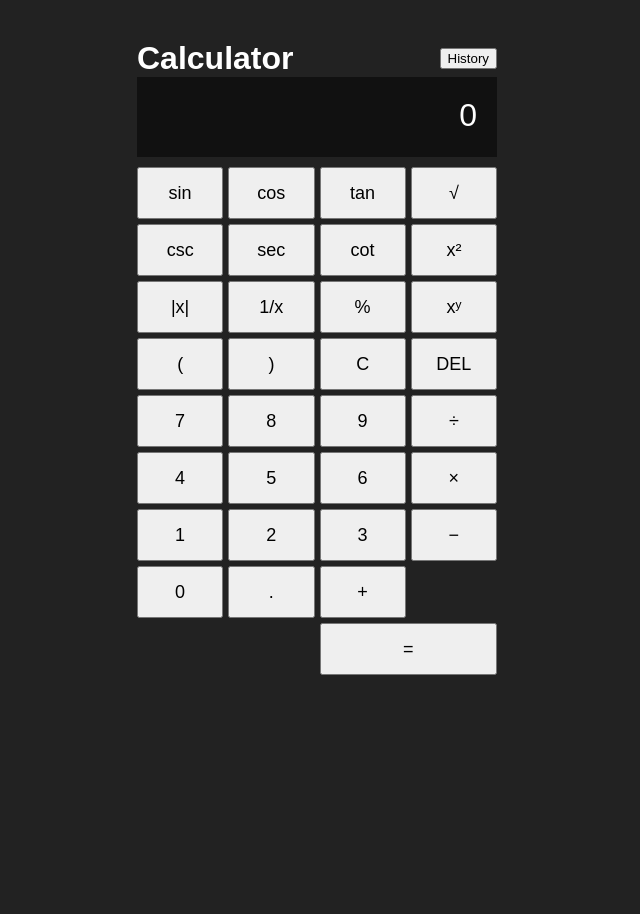
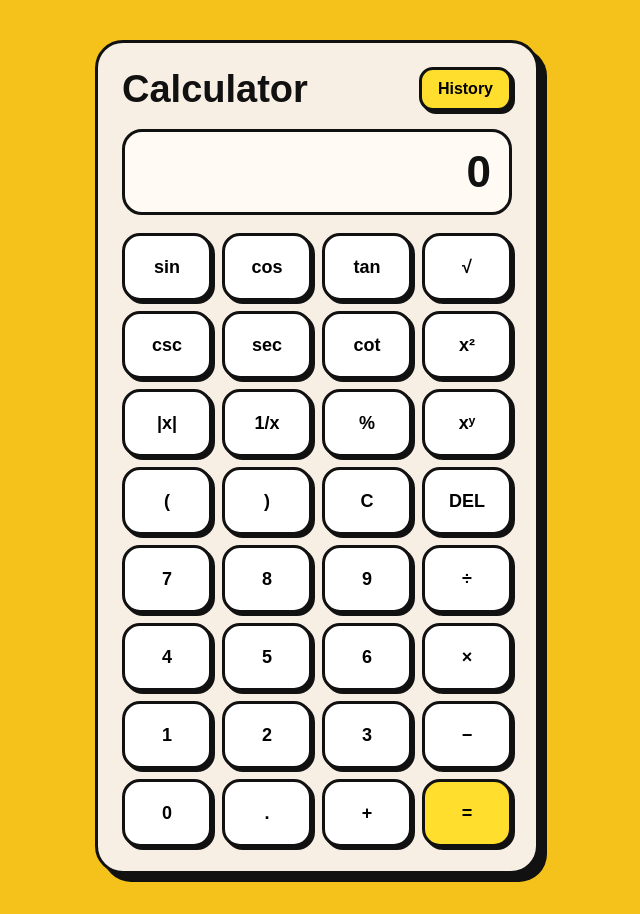
Before and after one commit to czcarrizales/cmps3350-mini-project, a React (Vite) app in the folder frontend/: page / in a window 1280 px wide. Shown: the whole page, without its empty margins (323-963 px from the left). Before the commit the page ends 800 px from the top, so only its background shows below. Built offline with nearby package versions, Linux system fonts and the light colour scheme.

Commit message:
boring to bright colors

```diff
--- a/frontend/src/App.css
+++ b/frontend/src/App.css
@@ -1,86 +1,154 @@
 body {
   margin: 0;
   font-family: Arial, sans-serif;
-  background: #222;
-  color: white;
+  background: #f4c21a;
+  color: #111;
 }
 
 .calculator {
-  width: 360px;
+  width: 390px;
   margin: 40px auto;
+  padding: 24px;
+  background: #f7efe4;
+  border: 3px solid #111;
+  border-radius: 28px;
+  box-shadow: 8px 8px 0 #111;
 }
 
-h1 {
-  text-align: center;
+.calculator-header {
+  display: flex;
+  align-items: center;
+  justify-content: space-between;
+  margin-bottom: 18px;
+}
+
+.calculator-header h1 {
+  margin: 0;
+  font-size: 38px;
+  font-weight: 700;
+}
+
+.history-toggle {
+  padding: 10px 16px;
+  background: #ffde2e;
+  border: 3px solid #111;
+  border-radius: 14px;
+  font-size: 16px;
+  font-weight: 600;
+  cursor: pointer;
+  box-shadow: 3px 3px 0 #111;
+}
+
+.history-toggle:hover {
+  transform: translateY(-1px);
+}
+
+.history-card {
+  margin-bottom: 18px;
+  padding: 16px;
+  background: #fffaf3;
+  border: 3px solid #111;
+  border-radius: 20px;
+}
+
+.history-card h3 {
+  margin: 0 0 12px;
+  font-size: 22px;
+}
+
+.empty-history {
+  margin: 0;
+  font-size: 15px;
+}
+
+.history-item {
+  padding: 10px 0;
+  border-top: 2px solid #ddd1bf;
+  text-align: right;
+}
+
+.history-item:first-of-type {
+  border-top: none;
+  padding-top: 0;
+}
+
+.history-expression {
+  font-size: 20px;
+  font-weight: 500;
+}
+
+.history-result {
+  font-size: 18px;
+  font-weight: 700;
+}
+
+.display-card {
+  margin-bottom: 18px;
+  padding: 14px 18px;
+  background: #fffaf3;
+  border: 3px solid #111;
+  border-radius: 20px;
 }
 
 .display {
-  background: #111;
-  padding: 20px;
-  margin-bottom: 10px;
+  min-height: 52px;
+  display: flex;
+  align-items: center;
+  justify-content: flex-end;
+  font-size: 44px;
+  font-weight: 700;
   text-align: right;
-  font-size: 32px;
-  min-height: 40px;
+  word-break: break-word;
 }
 
 .buttons {
   display: grid;
   grid-template-columns: repeat(4, 1fr);
-  gap: 5px;
+  gap: 10px;
 }
 
 .buttons button {
-  padding: 12px 8px;
-  min-height: 52px;
+  min-height: 68px;
+  padding: 10px;
+  background: #ffffff;
+  border: 3px solid #111;
+  border-radius: 18px;
   font-size: 18px;
+  font-weight: 600;
   cursor: pointer;
+  box-shadow: 3px 3px 0 #111;
+}
+
+.buttons button:hover {
+  transform: translateY(-1px);
+}
+
+.buttons button:active {
+  transform: translateY(1px);
+  box-shadow: 1px 1px 0 #111;
 }
 
 .equals {
-  grid-column: 3 / span 2;
+  background: #ffde2e !important;
 }
 
-.calculator-header {
-  position: relative;
-  display: flex;
-  align-items: center;
-  justify-content: space-between;
+@media (max-width: 480px) {
+  .calculator {
+    width: calc(100vw - 32px);
+    margin: 16px auto;
+    padding: 18px;
   }
 
   .calculator-header h1 {
-  margin: 0;
+    font-size: 30px;
   }
 
-.history-button {
-  padding: 8px 12px;
-  font-size: 15px;
+  .display {
+    font-size: 36px;
   }
 
-.history {
-  position: absolute;
-  top: 55px;
-  right: 0;
-
-  width: 260px;
-  padding: 14px;
-
-  background: #111;
-  border: 1px solid #444;
-
-  z-index: 10;
+  .buttons button {
+    min-height: 60px;
+    font-size: 16px;
   }
-
-.history h3 {
-  margin: 0 0 10px;
-  font-size: 17px;
 }
-
-.history-item {
-  padding: 8px 0;
-  text-align: right;
-  border-bottom: 1px solid #444;
-}
-
-.history-item:last-child {
-  border-bottom: none;
-}
```
Lines whose indentation alone changed are shown as unchanged.
